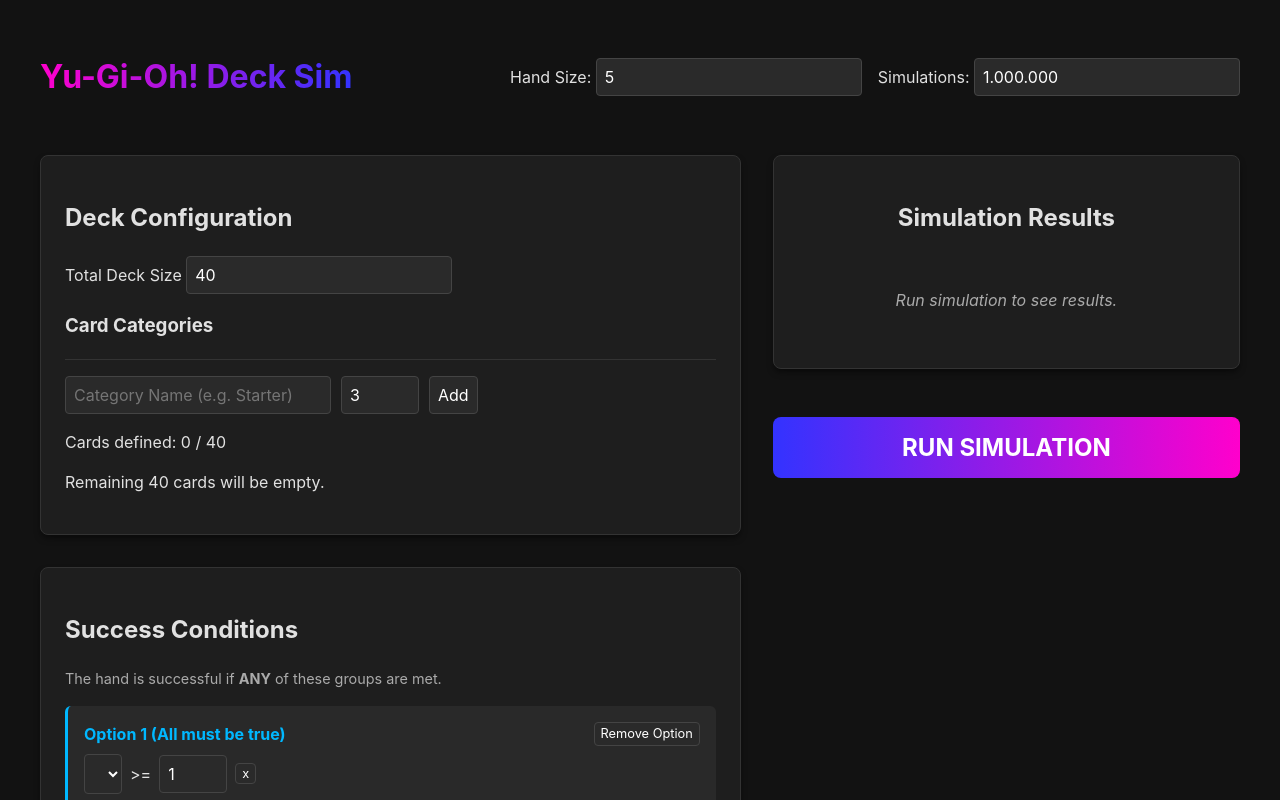
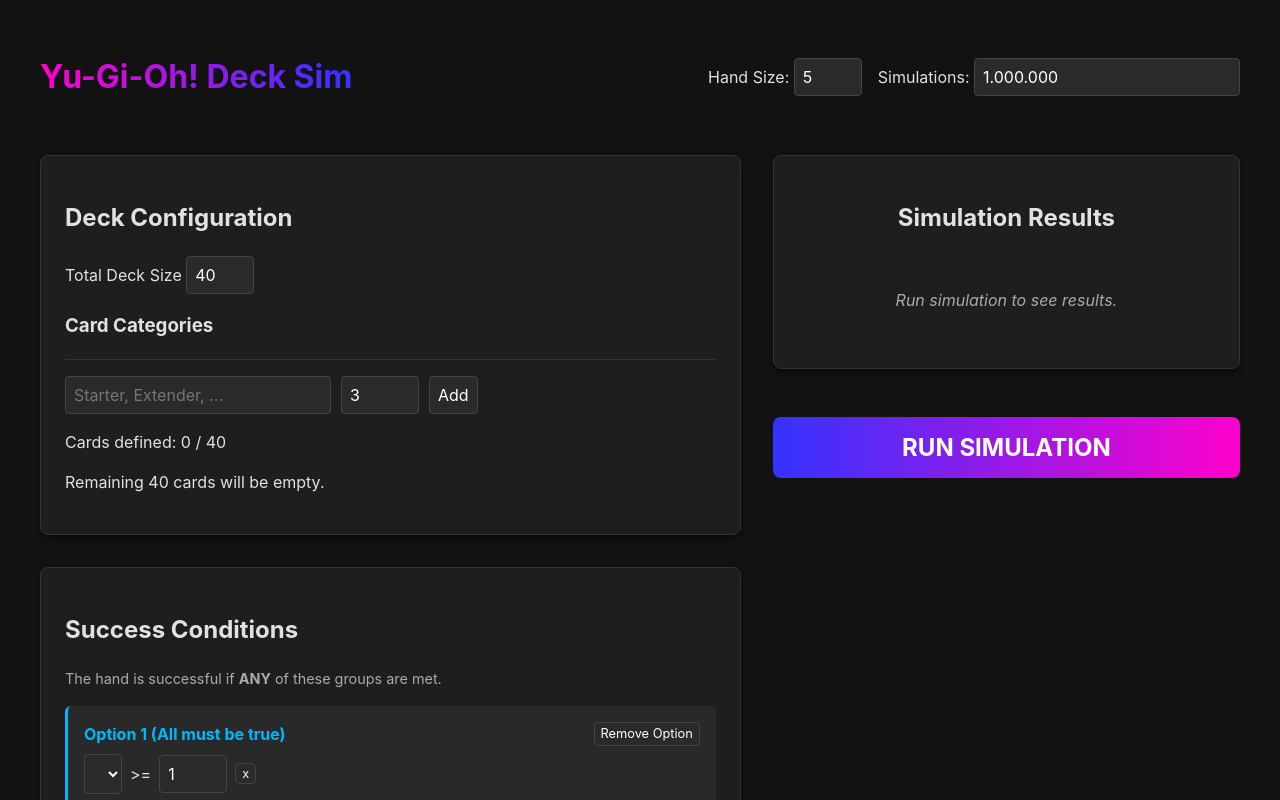
Before and after one commit to Daamn087/yugioh-deck-simulator, a Vue app in the folder frontend/: page / in a window 1280 px wide. Shown: the top 800 px of the page. Built offline with nearby package versions, Linux system fonts and the light colour scheme.

Commit message:
fix: styling

```diff
--- a/frontend/src/App.vue
+++ b/frontend/src/App.vue
@@ -51,7 +51,7 @@
       <div class="global-opts">
         <label>
             Hand Size:
-            <input type="number" v-model="handSize">
+            <input type="number" class="input-slim" v-model="handSize">
         </label>
         <label>
             Simulations:
@@ -160,4 +160,8 @@
     margin-top: 1rem;
     text-align: center;
 }
+
+.input-slim {
+  width: 50px;
+}
 </style>
--- a/frontend/src/components/DeckBuilder.vue
+++ b/frontend/src/components/DeckBuilder.vue
@@ -46,6 +46,7 @@
       <input
         type="number"
         :value="deckSize"
+        class="input-slim"
         @input="emit('update:deckSize', Number(($event.target as HTMLInputElement).value))"
       >
     </div>
@@ -66,7 +67,7 @@
       <div class="add-row">
         <input
             v-model="newCategoryName"
-            placeholder="Category Name (e.g. Starter)"
+            placeholder="Starter, Extender, ..."
             @keyup.enter="addCategory"
         />
         <input
@@ -128,4 +129,8 @@
   color: #ff4444;
   font-weight: bold;
 }
+
+.input-slim {
+  width: 50px;
+}
 </style>
```
Also changed, not shown: frontend/src/style.css (+5 -3 lines).
